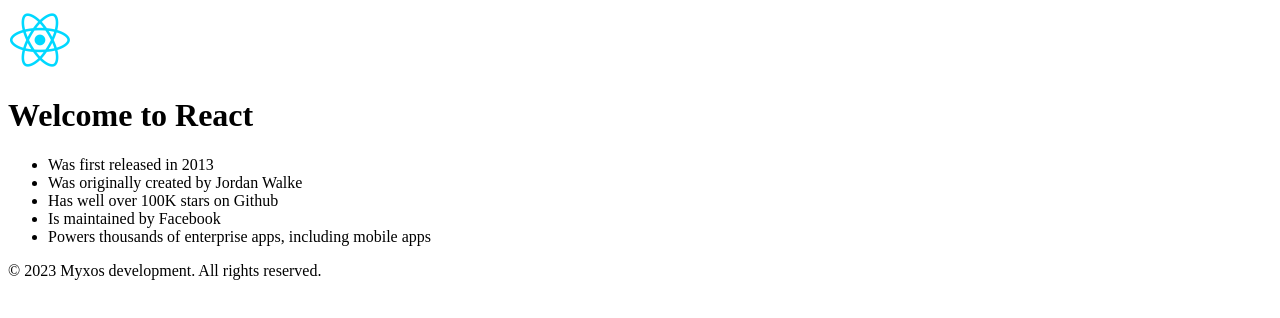
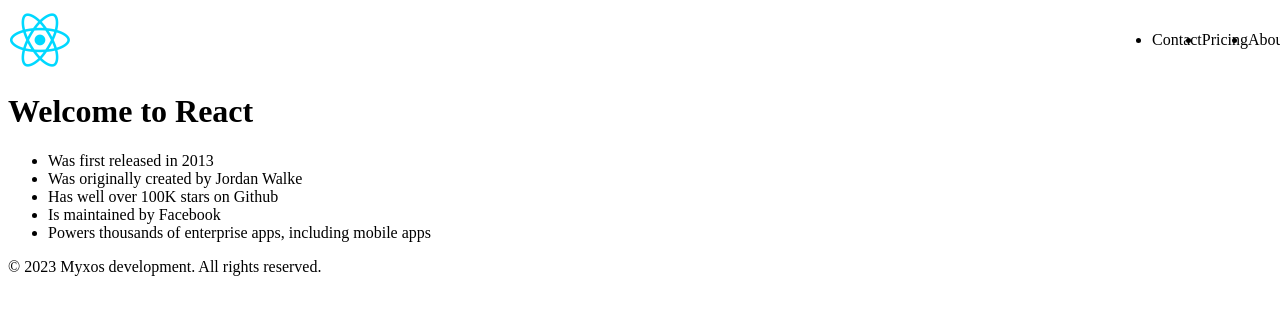
Before and after one commit to kenzo-bt/scrimba-test, a plain HTML site: page index.html in a window 1280 px wide. Drawn offline with nearby package versions, Linux system fonts and the light colour scheme.

Commit message:
CSS styling using className

```diff
--- a/index.css
+++ b/index.css
@@ -2,3 +2,15 @@
   background-color: white;
   color: black;
 }
+
+.navbar {
+  width: 100vw;
+  height: auto;
+  display: flex;
+  justify-content: space-between;
+  align-items: center;
+}
+
+.navLinks {
+  display: flex;
+}
--- a/index.js
+++ b/index.js
@@ -1,8 +1,13 @@
 function Header() {
   return (
     <header>
-      <nav>
+      <nav className="navbar">
         <img src="react-logo.png" height="64px" />
+        <ul className="navLinks">
+          <li>Contact</li>
+          <li>Pricing</li>
+          <li>About</li>
+        </ul>
       </nav>
     </header>
   );
```
